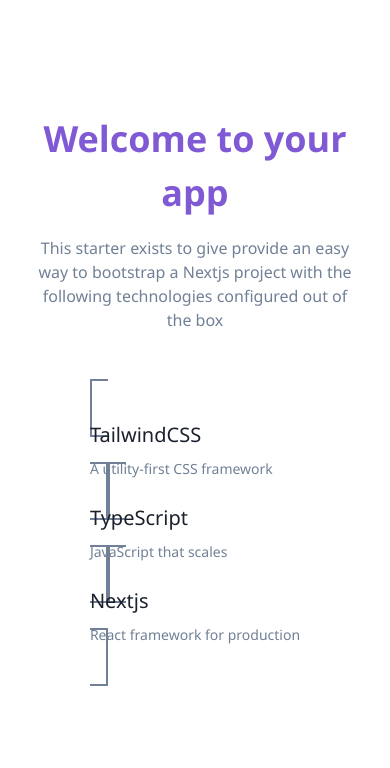
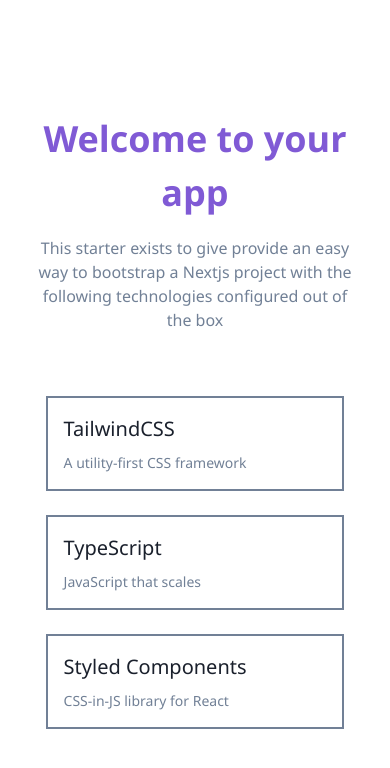
Before and after one commit to frontendtony/next-starter, a Next.js app: page / in a window 390 px wide. Shown: the top 768 px of the page. Built offline with nearby package versions, Linux system fonts and the light colour scheme.

Commit message:
add styled-components and configure for ssr

```diff
--- a/package.json
+++ b/package.json
@@ -19,12 +19,15 @@
     "next": "^9.3.6",
     "react": "^16.13.1",
     "react-dom": "^16.13.1",
+    "styled-components": "^5.1.0",
     "tailwindcss": "^1.3.5"
   },
   "devDependencies": {
     "@fullhuman/postcss-purgecss": "^2.1.2",
     "@types/node": "^13.13.4",
     "@types/react": "^16.9.34",
+    "@types/styled-components": "^5.1.0",
+    "babel-plugin-styled-components": "^1.10.7",
     "postcss-preset-env": "^6.7.0",
     "typescript": "^3.8.3"
   }
--- /dev/null
+++ b/src/pages/_document.tsx
@@ -0,0 +1,29 @@
+import Document, { DocumentContext } from 'next/document';
+import { ServerStyleSheet } from 'styled-components';
+
+export default class MyDocument extends Document<{ css: string }> {
+  static async getInitialProps(ctx: DocumentContext) {
+    const sheet = new ServerStyleSheet();
+    const originalRenderPage = ctx.renderPage;
+
+    try {
+      ctx.renderPage = () =>
+        originalRenderPage({
+          enhanceApp: (App) => (props) => sheet.collectStyles(<App {...props} />),
+        });
+
+      const initialProps = await Document.getInitialProps(ctx);
+      return {
+        ...initialProps,
+        styles: (
+          <>
+            {initialProps.styles}
+            {sheet.getStyleElement()}
+          </>
+        ),
+      };
+    } finally {
+      sheet.seal();
+    }
+  }
+}
--- a/src/pages/index.tsx
+++ b/src/pages/index.tsx
@@ -1,6 +1,8 @@
+import styled from 'styled-components';
+
 function Home() {
   return (
-    <div className="p-8 flex flex-col items-center">
+    <StyledHomePage>
       <h1 className="text-4xl text-purple-600 text-center font-semibold mt-20 mb-4">
         Welcome to your app
       </h1>
@@ -8,31 +10,38 @@
         This starter exists to give provide an easy way to bootstrap a Nextjs project with the
         following technologies configured out of the box
       </p>
-      <div className="md:flex flex-col md:flex-row md:justify-center -mx-3 mt-16 w-fdivl">
+      <div className="md:flex flex-col md:flex-row md:justify-center -mx-3 mt-16 w-full">
         <a
           href="https://www.tailwindcss.com"
-          className="p-4 mb-6 md:mb-0 border-2 border-solid border-gray-600 mx-auto md:mx-3 w-11/12 md:w-64"
+          className="p-4 mb-6 md:mb-0 border-2 border-solid border-gray-600 mx-auto md:mx-3 w-11/12 md:w-64 block"
         >
           <h3 className="text-xl text-gray-900 mb-2">TailwindCSS</h3>
           <p className="text-sm text-gray-600">A utility-first CSS framework</p>
         </a>
         <a
           href="https://www.typescriptlang.org/"
-          className="p-4 mb-6 md:mb-0 border-2 border-solid border-gray-600 mx-auto md:mx-3 w-11/12 md:w-64"
+          className="p-4 mb-6 md:mb-0 border-2 border-solid border-gray-600 mx-auto md:mx-3 w-11/12 md:w-64 block"
         >
           <h3 className="text-xl text-gray-900 mb-2">TypeScript</h3>
           <p className="text-sm text-gray-600">JavaScript that scales</p>
         </a>
         <a
           href="https://www.nextjs.org"
-          className="p-4 border-2 border-solid border-gray-600 mx-auto md:mx-3 w-11/12 md:w-64"
+          className="p-4 border-2 border-solid border-gray-600 mx-auto md:mx-3 w-11/12 md:w-64 block"
         >
-          <h3 className="text-xl text-gray-900 mb-2">Nextjs</h3>
-          <p className="text-sm text-gray-600">React framework for production</p>
+          <h3 className="text-xl text-gray-900 mb-2">Styled Components</h3>
+          <p className="text-sm text-gray-600">CSS-in-JS library for React</p>
         </a>
       </div>
-    </div>
+    </StyledHomePage>
   );
 }
 
+var StyledHomePage = styled.div`
+  display: flex;
+  flex-direction: column;
+  align-items: center;
+  padding: 2rem;
+`;
+
 export default Home;
```
Also changed, not shown: .babelrc (added), 1 other file (tests, documents, lock files or other folders).
